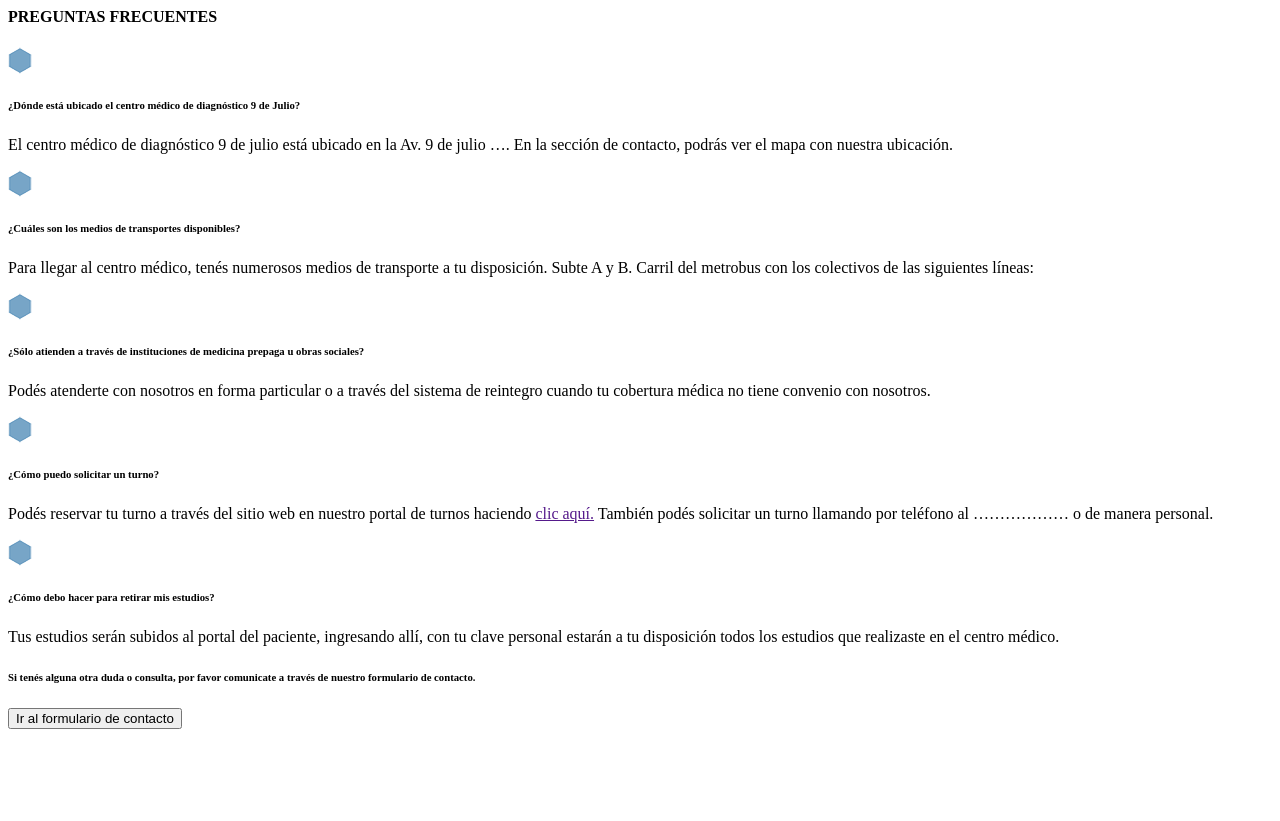
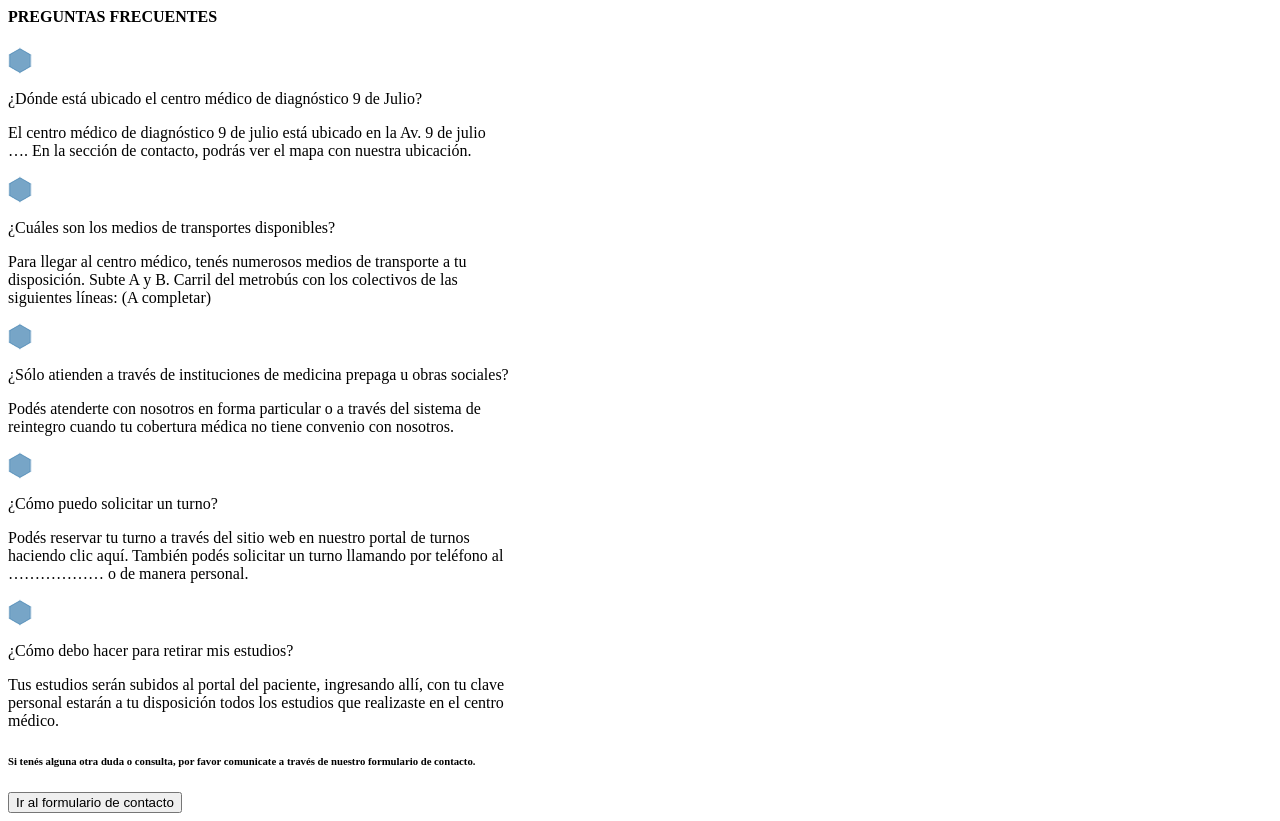
Before and after one commit to MaitenCullen/9Julio, a PHP site: page /app/preguntas/preguntas.component.html in a window 1280 px wide. Before the commit the page ends 729 px from the top, so only its background shows below. Run offline with PHP 8.4, Linux system fonts and the light colour scheme.

Commit message:
agregue seccion base de servicios termine preguntas frecuentes

```diff
--- a/src/app/app-routing.module.ts
+++ b/src/app/app-routing.module.ts
@@ -12,7 +12,7 @@ const routes: Routes = [
   { path: 'nosotros', component: NosotrosComponent },
   { path: 'serviciosMedicos', component: ServiciosMedicosComponent },
   { path: 'medicinaLaboral', component: MedicinaLaboralComponent },
-  { path: 'servicio', component: ServiciosBaseComponent },
+  { path: 'tomografia', component: ServiciosBaseComponent },
   { path: 'preguntasFrecuentes', component: PreguntasComponent },
 ];
 
--- a/src/app/navbar/navbar.component.html
+++ b/src/app/navbar/navbar.component.html
@@ -16,7 +16,7 @@
              SERVICIOS MÉDICOS
             </a>
             <ul class="dropdown-menu mt-0">
-              <li class="item-dopdown"><a class="dropdown-item" href="#">TOMOGRAFÍAS COMPUTADAS</a></li>
+              <li class="item-dopdown"><a class="dropdown-item" href="tomografia">TOMOGRAFÍAS COMPUTADAS</a></li>
               <li class="item-dopdown"><a class="dropdown-item" href="#">RADIOGRAFÍAS DIGITALES</a></li>
               <li class="item-dopdown"><a class="dropdown-item" href="#">ECOGRAFÍAS Y ECODOPPLER</a></li>
               <li class="item-dopdown"><a class="dropdown-item" href="#">ESTUDIOS CARDIOLÓGICOS</a></li>
--- a/src/app/preguntas/preguntas.component.html
+++ b/src/app/preguntas/preguntas.component.html
@@ -8,36 +8,63 @@
                 <div class="d-flex align-items-start my-4">
                     <img src="../../assets/img/rombitoAzul.png" alt="Icono azul preguntas" class="icono-azul">
                     <div class="div-preguntas">
-                        <h6 class="mb-3">¿Dónde está ubicado el centro médico de diagnóstico
-                            9 de Julio?
-                            </h6>
-                        <p class="">El centro médico de diagnóstico 9 de julio está ubicado en la Av. 9 de
-                            julio …. En la sección de contacto, podrás ver el mapa con nuestra
-                            ubicación.
-                            </p>
+                        <p>
+                            <a class="button-preguntas text-start" type="button" data-bs-toggle="collapse" data-bs-target="#collapseWidthExample0" aria-expanded="false" aria-controls="collapseWidthExample0">
+                                ¿Dónde está ubicado el centro médico de diagnóstico
+                                9 de Julio?
+                            </a>
+                        </p>
+                          <div style="min-height: 20px;">
+                            <div class="collapse collapse-vertical" id="collapseWidthExample0">
+                              <div class="card-body" style="max-width:500px;">
+                               <p>
+                                El centro médico de diagnóstico 9 de julio está ubicado en la Av. 9 de
+                                julio …. En la sección de contacto, podrás ver el mapa con nuestra
+                                ubicación.
+                               </p>
+                              </div>
+                            </div>
+                          </div>
                     </div>
                 </div>
                 <div class="d-flex align-items-start my-4">
                     <img src="../../assets/img/rombitoAzul.png" alt="Icono azul preguntas"class="icono-azul">
                     <div class="div-preguntas">
-                        <h6 class="mb-3">¿Cuáles son los medios de transportes disponibles?
-                        </h6>
-                        <p  class="">Para llegar al centro médico, tenés numerosos medios de transporte a
-                            tu disposición. Subte A y B. Carril del metrobus con los colectivos de
-                            las siguientes líneas:
+                        <p>
+                            <a class="button-preguntas text-start" type="button" data-bs-toggle="collapse" data-bs-target="#collapseWidthExample1" aria-expanded="false" aria-controls="collapseWidthExample1">
+                                ¿Cuáles son los medios de transportes disponibles?
+                            </a>
                         </p>
+                          <div style="min-height: 20px;">
+                            <div class="collapse collapse-vertical" id="collapseWidthExample1">
+                              <div class=" card-body" style="max-width: 500px;">
+                                <p>
+                                    Para llegar al centro médico, tenés numerosos medios de transporte a tu disposición.
+                                    Subte A y B. Carril del metrobús con los colectivos de las siguientes líneas: (A completar)
+                                </p>
+
+                              </div>
+                            </div>
+                          </div>
                     </div>
                 </div>
                 <div class="d-flex align-items-start my-4">
                     <img src="../../assets/img/rombitoAzul.png" alt="Icono azul preguntas"class="icono-azul">
                     <div class="div-preguntas">
-                        <h6 class="mb-3">¿Sólo atienden a través de instituciones de medicina
-                            prepaga u obras sociales?
-                        </h6>
-                        <p  class="">Podés atenderte con nosotros en forma particular o a través del
-                            sistema de reintegro cuando tu cobertura médica no tiene convenio
-                            con nosotros.
+                        <p>
+                            <a class="button-preguntas text-start" type="button" data-bs-toggle="collapse" data-bs-target="#collapseWidthExample2" aria-expanded="false" aria-controls="collapseWidthExample2" >
+                            ¿Sólo atienden a través de instituciones de medicina prepaga u obras sociales?
+                            </a>
                         </p>
+                          <div style="min-height: 20px;">
+                            <div class="collapse collapse-vertical" id="collapseWidthExample2">
+                              <div class=" card-body" style="max-width: 500px;">
+                                <p>
+                                    Podés atenderte con nosotros en forma particular o a través del sistema de reintegro cuando tu cobertura médica no tiene convenio con nosotros.
+                                </p>
+                              </div>
+                            </div>
+                          </div>
                     </div>
                 </div>
             </div>
@@ -46,25 +73,39 @@
             <div class="d-flex align-items-start my-4">
                 <img src="../../assets/img/rombitoAzul.png" alt="Icono azul preguntas"class="icono-azul">
                 <div class="div-preguntas">
-                    <h6 class="mb-3">
-                        ¿Cómo puedo solicitar un turno?
-                    </h6>
-                    <p  class="">Podés reservar tu turno a través del sitio web en nuestro portal de
-                        turnos haciendo <a href="">clic aquí.</a> También podés solicitar un turno llamando
-                        por teléfono al ……………… o de manera personal.
+                    <p>
+                        <a class="button-preguntas text-start" type="button" data-bs-toggle="collapse" data-bs-target="#collapseWidthExample3" aria-expanded="false" aria-controls="collapseWidthExample3">
+                            ¿Cómo puedo solicitar un turno?
+                        </a>
                     </p>
+                      <div style="min-height: 20px;">
+                        <div class="collapse collapse-vertical" id="collapseWidthExample3">
+                          <div class=" card-body" style="max-width: 500px;">
+                            <p>
+                                Podés reservar tu turno a través del sitio web en nuestro portal de turnos haciendo clic aquí. También podés solicitar un turno llamando por teléfono al ……………… o de manera personal.
+                            </p>
+                          </div>
+                        </div>
+                      </div>
                 </div>
             </div>
             <div class="d-flex align-items-start my-4">
                 <img src="../../assets/img/rombitoAzul.png" alt="Icono azul preguntas"class="icono-azul">
                 <div class="div-preguntas">
-                    <h6 class="mb-3">
-                        ¿Cómo debo hacer para retirar mis estudios?
-                    </h6>
-                    <p  class="">Tus estudios serán subidos al portal del paciente, ingresando allí, con
-                        tu clave personal estarán a tu disposición todos los estudios que
-                        realizaste en el centro médico.
+                    <p>
+                        <a class="button-preguntas text-start " type="button" data-bs-toggle="collapse" data-bs-target="#collapseWidthExample4" aria-expanded="false" aria-controls="collapseWidthExample4">
+                            ¿Cómo debo hacer para retirar mis estudios?
+                        </a>
                     </p>
+                      <div style="min-height: 20px;">
+                        <div class="collapse collapse-vertical" id="collapseWidthExample4">
+                          <div class="card-body" style="max-width: 500px;">
+                            <p>
+                                Tus estudios serán subidos al portal del paciente, ingresando allí, con tu clave personal estarán a tu disposición todos los estudios que realizaste en el centro médico.
+                            </p>
+                          </div>
+                        </div>
+                      </div>
                 </div>
             </div>
             <div class="consulta-text">
--- a/src/styles/_variables.scss
+++ b/src/styles/_variables.scss
@@ -68,5 +68,4 @@ $light-grey:#e6e6e6;
 .icono-azul{
     width: 20px;
     margin-right: 2%;
-    margin-top: 5px;
 }
```
Also changed, not shown: src/app/preguntas/preguntas.component.scss (+20 -2 lines), src/app/servicios-base/servicios-base.component.html (+29 -3 lines), src/assets/img/SMauditivos.jpg (added), src/assets/img/SMcardiologicos.jpg (added), src/assets/img/SMcodoppler.jpg (added), src/assets/img/SMoftalmologicos.jpg (added).
